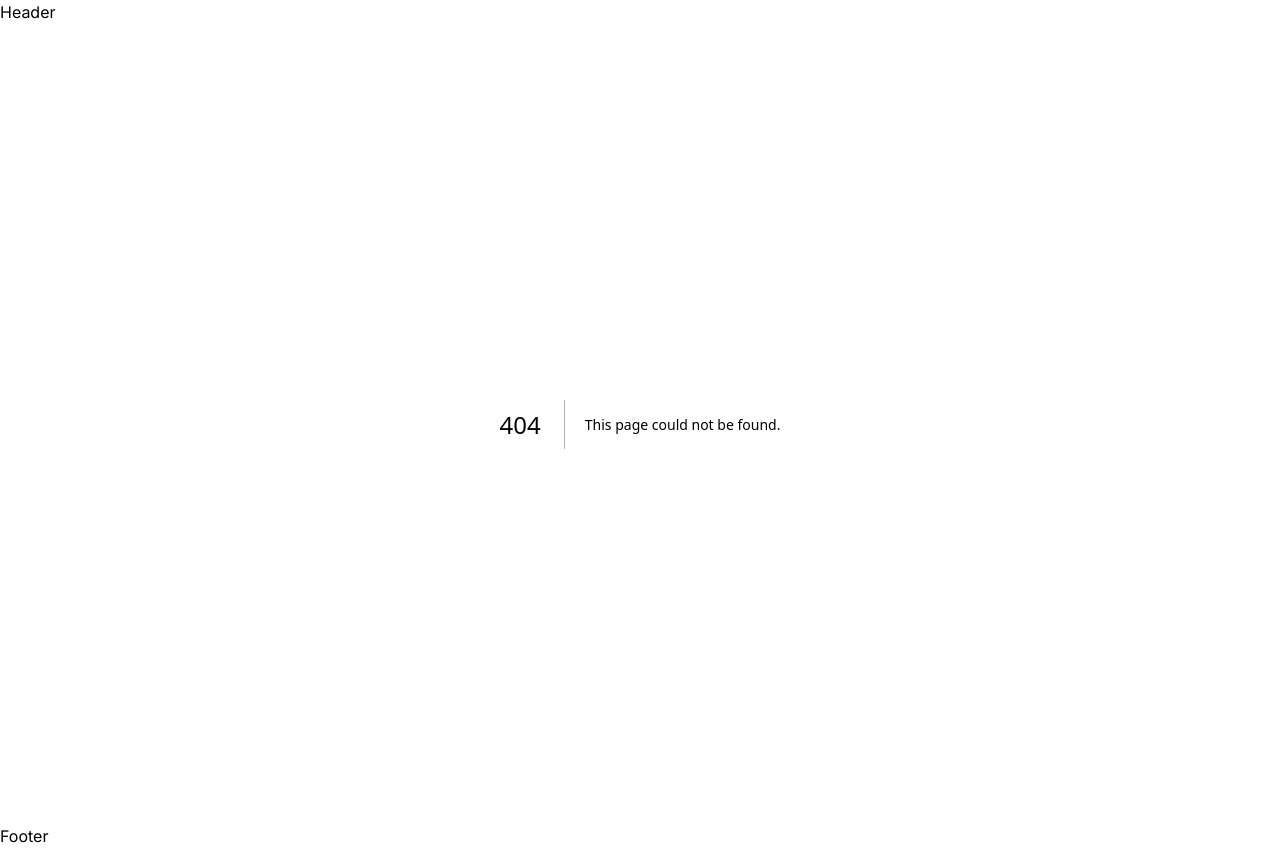
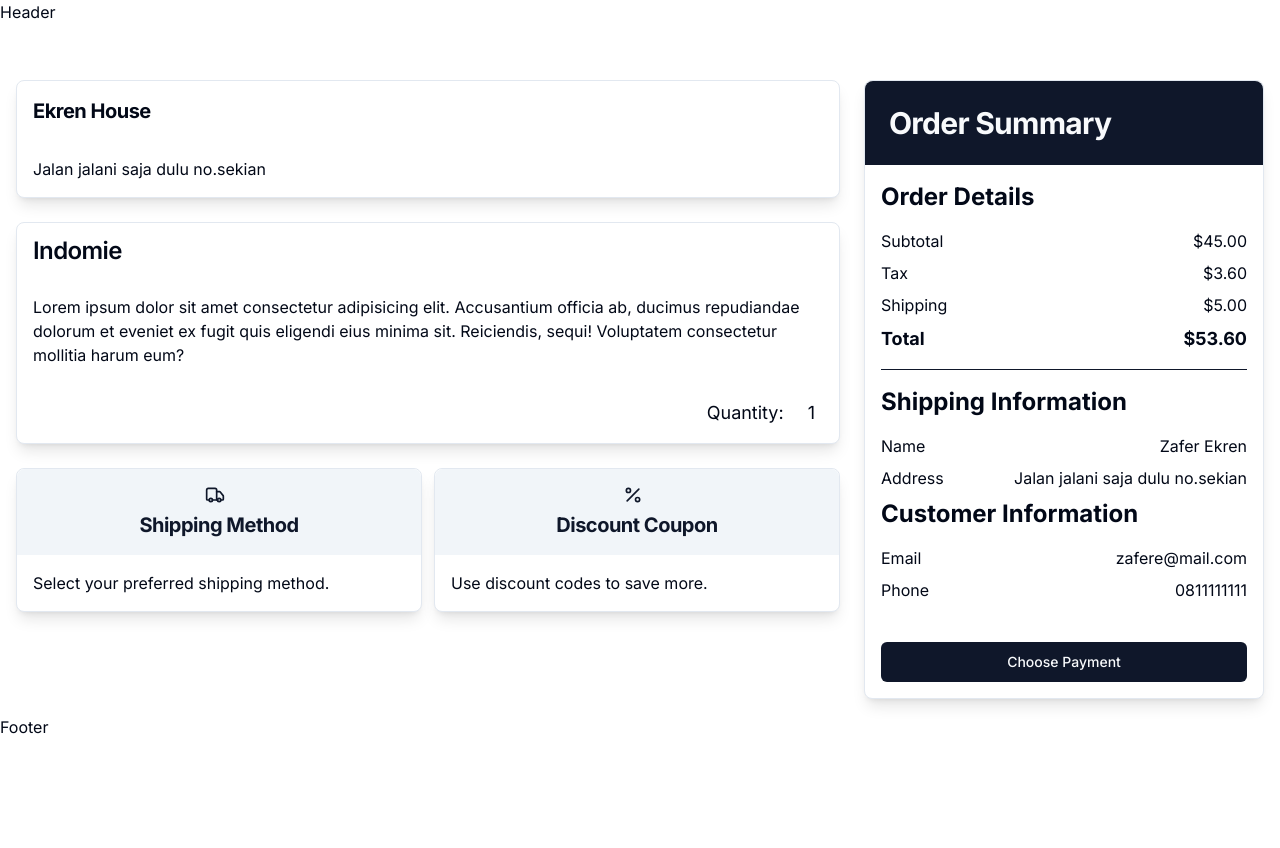
Before and after one commit to purwadhikafullstack/JCWD0308-02, a Next.js app in the folder apps/web/: page /order in a window 1280 px wide. Before the commit this address had no page. After the commit the page ends 800 px from the top, so only its background shows below. Built offline with nearby package versions, Linux system fonts and the light colour scheme.

Commit message:
feat(web): add order page

```diff
--- /dev/null
+++ b/apps/web/src/app/order/page.tsx
@@ -0,0 +1,123 @@
+import {
+  Card,
+  CardContent,
+  CardFooter,
+  CardHeader,
+  CardTitle,
+} from '@/components/ui/card';
+import { Checkbox } from '@/components/ui/checkbox';
+import { Button } from '@/components/ui/button';
+import { Trash2, Minus, Plus, Truck, Percent } from 'lucide-react';
+import React from 'react';
+
+export default function OrderCustomer() {
+  return (
+    <div className="container mx-auto mt-10 p-4">
+      <div className="grid md:grid-cols-3 gap-6">
+        {/* Order Details */}
+        <div className="md:col-span-2">
+          <div className="flex flex-col gap-6">
+            <Card className="bg-card text-card-foreground shadow-lg rounded-lg">
+              <CardHeader className="p-4">
+                <CardTitle className="text-xl font-bold">Ekren House</CardTitle>
+              </CardHeader>
+              <CardContent className="p-4">
+                <p>Jalan jalani saja dulu no.sekian</p>
+              </CardContent>
+            </Card>
+            <Card className="bg-card text-card-foreground shadow-lg rounded-lg">
+              <CardHeader className="p-4">
+                <CardTitle className="flex items-center">Indomie</CardTitle>
+              </CardHeader>
+              <CardContent className="flex items-center justify-between p-4">
+                <p className="flex-1 mr-4">
+                  Lorem ipsum dolor sit amet consectetur adipisicing elit.
+                  Accusantium officia ab, ducimus repudiandae dolorum et eveniet
+                  ex fugit quis eligendi eius minima sit. Reiciendis, sequi!
+                  Voluptatem consectetur mollitia harum eum?
+                </p>
+              </CardContent>
+              <CardFooter className="flex gap-2 justify-end p-4">
+                <span className="mx-2 text-lg">Quantity:</span>
+                <span className="mx-2 text-lg">1</span>
+              </CardFooter>
+            </Card>
+            <div className="flex gap-3">
+              <Card className="bg-card text-card-foreground shadow-lg rounded-lg flex-1">
+                <CardHeader className="flex items-center p-4 bg-accent text-accent-foreground rounded-t-lg">
+                  <Truck className="w-5 h-5 mr-2" />
+                  <CardTitle className="text-xl font-bold">
+                    Shipping Method
+                  </CardTitle>
+                </CardHeader>
+                <CardContent className="p-4">
+                  <p>Select your preferred shipping method.</p>
+                </CardContent>
+              </Card>
+              <Card className="bg-card text-card-foreground shadow-lg rounded-lg flex-1">
+                <CardHeader className="flex items-center p-4 bg-accent text-accent-foreground rounded-t-lg">
+                  <Percent className="w-5 h-5 mr-2" />
+                  <CardTitle className="text-xl font-bold">
+                    Discount Coupon
+                  </CardTitle>
+                </CardHeader>
+                <CardContent className="p-4">
+                  <p>Use discount codes to save more.</p>
+                </CardContent>
+              </Card>
+            </div>
+          </div>
+        </div>
+        {/* Summary Section */}
+        <Card className="bg-card text-card-foreground shadow-lg flex flex-col h-full rounded-lg">
+          <CardHeader className="bg-primary text-primary-foreground rounded-t-lg">
+            <CardTitle className="text-3xl font-bold">Order Summary</CardTitle>
+          </CardHeader>
+          <CardContent className="flex-grow p-4">
+            <h1 className="text-2xl font-bold mb-4">Order Details</h1>
+            <div className="flex justify-between mb-2">
+              <span>Subtotal</span>
+              <span>$45.00</span>
+            </div>
+            <div className="flex justify-between mb-2">
+              <span>Tax</span>
+              <span>$3.60</span>
+            </div>
+            <div className="flex justify-between mb-2">
+              <span>Shipping</span>
+              <span>$5.00</span>
+            </div>
+            <div className="flex justify-between font-bold text-lg">
+              <span>Total</span>
+              <span>$53.60</span>
+            </div>
+            <hr className="my-4 border-primary" />
+            <h1 className="text-2xl font-bold mb-4">Shipping Information</h1>
+            <div className="flex justify-between mb-2">
+              <span>Name</span>
+              <span>Zafer Ekren</span>
+            </div>
+            <div className="flex justify-between mb-2">
+              <span>Address</span>
+              <span className="ml-3">Jalan jalani saja dulu no.sekian</span>
+            </div>
+            <h1 className="text-2xl font-bold mb-4">Customer Information</h1>
+            <div className="flex justify-between mb-2">
+              <span>Email</span>
+              <span className="ml-3">zafere@mail.com</span>
+            </div>
+            <div className="flex justify-between mb-2">
+              <span>Phone</span>
+              <span className="ml-3">0811111111</span>
+            </div>
+          </CardContent>
+          <CardFooter className="mt-auto p-4">
+            <Button className="w-full bg-primary text-primary-foreground hover:bg-primary-dark">
+              Choose Payment
+            </Button>
+          </CardFooter>
+        </Card>
+      </div>
+    </div>
+  );
+}
```
